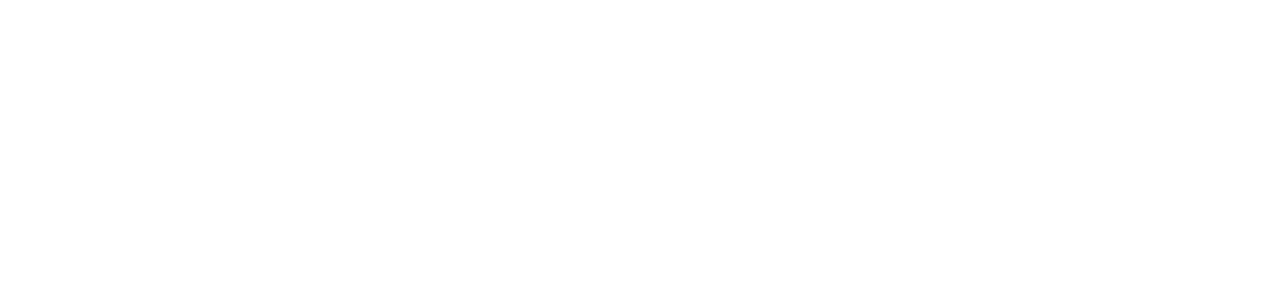
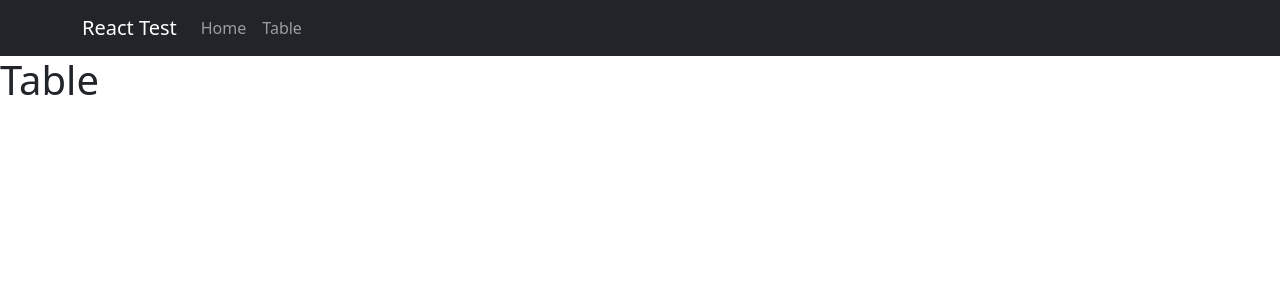
Before and after one commit to kerisic/react-table-charts, a React (Create React App) app: page /table in a window 1280 px wide. Before the commit this address had no page. Shown: the top 300 px of the page. Built offline with nearby package versions, Linux system fonts and the light colour scheme.

Commit message:
Create nav bar and table page

```diff
--- a/package.json
+++ b/package.json
@@ -6,7 +6,9 @@
     "@testing-library/jest-dom": "^5.17.0",
     "@testing-library/react": "^13.4.0",
     "@testing-library/user-event": "^13.5.0",
+    "bootstrap": "^5.3.1",
     "react": "^18.2.0",
+    "react-bootstrap": "^2.8.0",
     "react-dom": "^18.2.0",
     "react-router-dom": "^6.14.2",
     "react-scripts": "5.0.1",
--- a/src/App.js
+++ b/src/App.js
@@ -1,13 +1,17 @@
 import React from "react";
 import { BrowserRouter as Router, Routes, Route } from "react-router-dom";
+import Navigationbar from "./components/NavigationBar";
 import "./App.css";
 import Home from "./pages";
+import Table from "./pages/table";
 
 function App() {
   return (
     <Router>
+      <Navigationbar />
       <Routes>
         <Route exact path="/" exact element={<Home />} />
+        <Route path="/table" element={<Table />} />
       </Routes>
     </Router>
   );
--- /dev/null
+++ b/src/components/NavigationBar/index.js
@@ -0,0 +1,20 @@
+import React from "react";
+import Container from "react-bootstrap/Container";
+import Nav from "react-bootstrap/Nav";
+import Navbar from "react-bootstrap/Navbar";
+
+const Navigationbar = () => {
+  return (
+    <Navbar bg="dark" data-bs-theme="dark">
+      <Container>
+        <Navbar.Brand href="#home">React Test</Navbar.Brand>
+        <Nav className="me-auto">
+          <Nav.Link href="/">Home</Nav.Link>
+          <Nav.Link href="/table">Table</Nav.Link>
+        </Nav>
+      </Container>
+    </Navbar>
+  );
+};
+
+export default Navigationbar;
--- a/src/index.js
+++ b/src/index.js
@@ -3,6 +3,7 @@
 import './index.css';
 import App from './App';
 import reportWebVitals from './reportWebVitals';
+import 'bootstrap/dist/css/bootstrap.min.css';
 
 const root = ReactDOM.createRoot(document.getElementById('root'));
 root.render(
--- /dev/null
+++ b/src/pages/table.js
@@ -0,0 +1,7 @@
+import React from "react";
+
+const Table = () => {
+  return <h1>Table</h1>;
+};
+
+export default Table;
```
Also changed, not shown: 1 other file (tests, documents, lock files or other folders).
